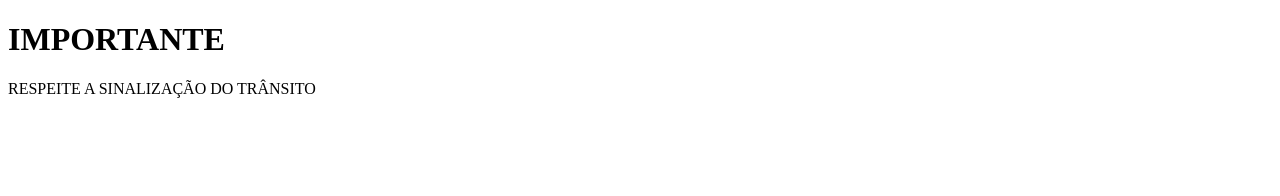
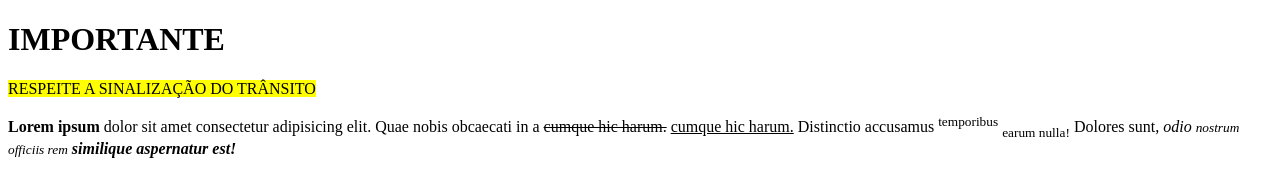
Before and after one commit to Voltex888/html-css-studies, a plain HTML site: page index.html in a window 1280 px wide. Drawn offline with Linux system fonts and the light colour scheme.

Commit message:
Formatação de textos em html

```diff
--- a/index.html
+++ b/index.html
@@ -9,9 +9,13 @@
          <!-- Não pode pagar este bloco de código abaixo-->
 
           <h1>IMPORTANTE</h1>
-          <p>RESPEITE A SINALIZAÇÃO DO TRÂNSITO</p>
+          <p><mark>RESPEITE A SINALIZAÇÃO DO TRÂNSITO</mark></p>
         <!--Não pode apagar este bloco de código acima-->
         <!-- <p>teste</p> -->
+        <p><strong>Lorem ipsum </strong> dolor sit amet consectetur adipisicing elit.
+            Quae nobis obcaecati in a <del>cumque hic harum.</del> <ins>cumque hic harum.</ins>
+            Distinctio accusamus <sup>temporibus</sup> <sub>earum nulla!</sub>
+             Dolores sunt, <em>odio <small>nostrum officiis rem</small> <strong>similique aspernatur est!</strong> </em></p>
     </body>
 
 
```
